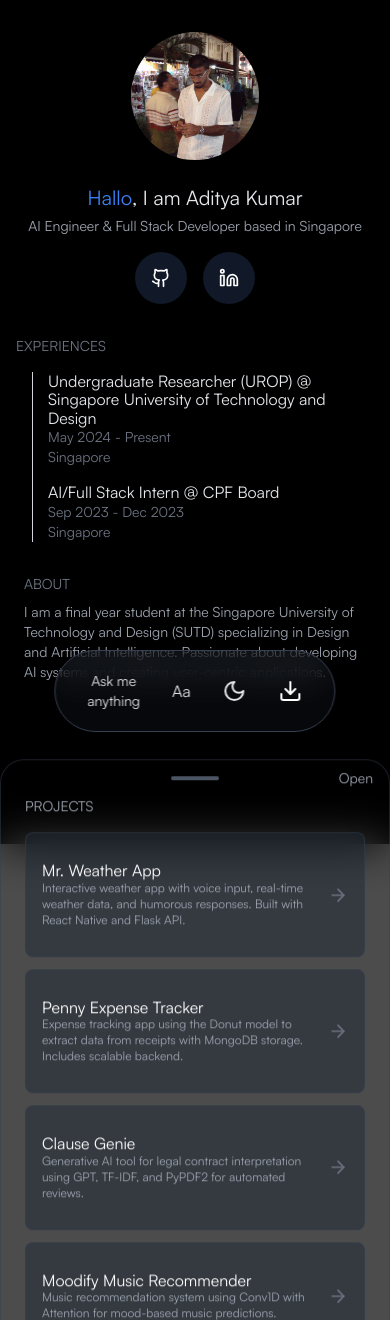
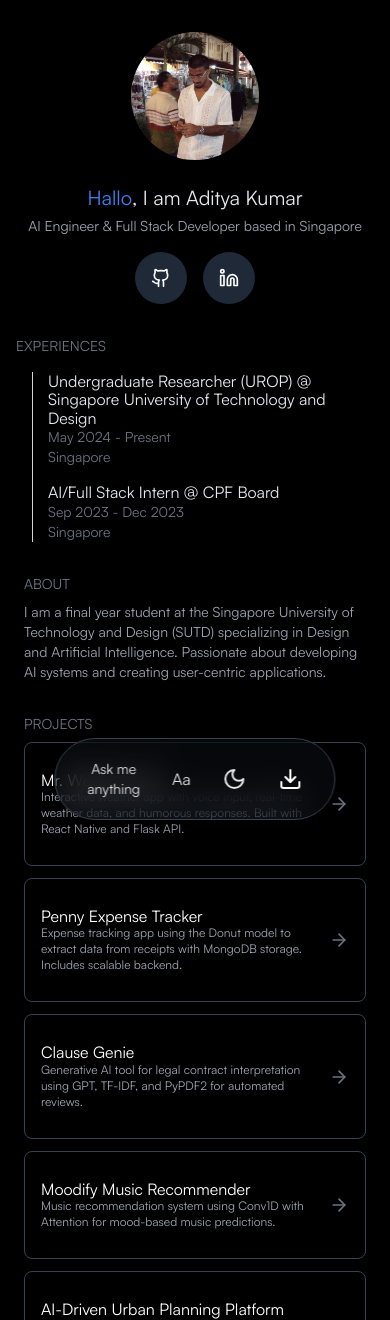
Before and after one commit to adikuma/Portfolio-Site, a React (Vite) app: page / in a window 390 px wide. Shown: the top 1320 px of the page. Before the commit the page ends 844 px from the top, so only its background shows below. Built offline with nearby package versions, Linux system fonts and the light colour scheme.

Commit message:
Draggable dropdown 4

```diff
--- a/src/App.jsx
+++ b/src/App.jsx
@@ -9,8 +9,7 @@ import {
   ExternalLink,
   Mail,
   Send,
-  ArrowRight,
-  ChevronUp,
+  ArrowRight
 } from "lucide-react";
 import profileImage from "./assets/profile-pic.jpg";
 import resume from "./assets/Resume.pdf";
@@ -192,156 +191,9 @@ const Portfolio = () => {
     },
   ];
 
-  const BottomSheet = ({ projects, darkMode }) => {
-    const [isOpen, setIsOpen] = useState(false);
-
-    // Changed position values to be more appropriate for mobile viewport
-    const sheetHeight = "90vh"; // Use viewport height instead of fixed pixels
-    const closedPosition = "80vh"; // Almost at the bottom when closed
-    const openPosition = "0vh"; // Shows most of the content when open
-
-    return (
-      <>
-        {/* Backdrop overlay when sheet is opened */}
-        {isOpen && (
-          <div
-            className="fixed inset-0 bg-black/20 backdrop-blur-sm transition-opacity duration-300"
-            style={{
-              opacity: 1,
-              zIndex: 40, // Increased z-index to ensure it's above other content
-            }}
-            onClick={() => setIsOpen(false)} // Close sheet when clicking backdrop
-          />
-        )}
-
-        <div
-          className={`fixed left-0 right-0 bottom-0 transition-transform duration-300 ease-out`}
-          style={{
-            height: sheetHeight,
-            transform: `translateY(${isOpen ? openPosition : closedPosition})`,
-            zIndex: 50, // Higher than backdrop
-          }}
-        >
-          {/* Sheet Content */}
-          <div
-            className={`w-full h-full rounded-t-3xl shadow-lg border ${
-              darkMode
-                ? "bg-black/70 border-gray-700/50 backdrop-blur-xl"
-                : "bg-white/70 border-gray-200/50 backdrop-blur-xl"
-            }`}
-          >
-            {/* Handle and Toggle Button */}
-            <div className="w-full py-4 touch-none select-none relative">
-              <div
-                className={`w-12 h-1 mx-auto rounded-full ${
-                  darkMode ? "bg-gray-600" : "bg-gray-300"
-                }`}
-              />
-              <button
-                onClick={() => setIsOpen(!isOpen)}
-                className={`absolute right-4 top-2 text-sm ${
-                  darkMode
-                    ? "text-gray-400 hover:text-gray-300"
-                    : "text-gray-600 hover:text-gray-800"
-                }`}
-              >
-                {isOpen ? "Close" : "Open"}
-              </button>
-            </div>
-
-            {/* Projects Header */}
-            <div className="px-6">
-              <h2
-                className={`text-sm uppercase mb-4 ${
-                  darkMode ? "text-gray-400" : "text-gray-500"
-                }`}
-              >
-                Projects
-              </h2>
-            </div>
-
-            {/* Projects List */}
-            <div
-              className="px-6 overflow-y-auto"
-            >
-              <div className="space-y-3">
-                {projects.map((project, index) => (
-                  <a
-                    key={index}
-                    href={project.link}
-                    target="_blank"
-                    rel="noopener noreferrer"
-                    className={`flex items-center justify-between group px-4 py-7 transition-all duration-300 border rounded-lg hover:scale-[1.02] ${
-                      darkMode
-                        ? "border-gray-700/50 bg-gray-800/50 hover:bg-gray-800/70"
-                        : "border-gray-200/50 bg-white/50 hover:bg-white/70"
-                    }`}
-                  >
-                    <div>
-                      <h3
-                        className={`text-md font-medium transition-colors ${
-                          darkMode ? "text-white" : "text-gray-900"
-                        }`}
-                      >
-                        {project.title}
-                      </h3>
-                      <h6
-                        className={`text-xs transition-colors ${
-                          darkMode ? "text-gray-400" : "text-gray-600"
-                        }`}
-                      >
-                        {project.description}
-                      </h6>
-                    </div>
-                    <ArrowRight
-                      className={`w-5 h-5 flex-shrink-0 ml-4 ${
-                        darkMode
-                          ? "text-gray-500 group-hover:text-gray-400"
-                          : "text-gray-400 group-hover:text-gray-600"
-                      }`}
-                    />
-                  </a>
-                ))}
-              </div>
-            </div>
-          </div>
-        </div>
-      </>
-    );
-  };
-
-  const MobileLayout = () => {
-    const [showEmailForm, setShowEmailForm] = useState(false);
-    const [emailSubject, setEmailSubject] = useState("");
-    const [emailMessage, setEmailMessage] = useState("");
-    const cardsRef = useRef([]);
-
-    useEffect(() => {
-      const observer = new IntersectionObserver(
-        (entries) => {
-          entries.forEach((entry) => {
-            if (entry.isIntersecting) {
-              entry.target.classList.add("translate-y-0", "opacity-100");
-            }
-          });
-        },
-        {
-          threshold: 0.1,
-          rootMargin: "-10% 0px -10% 0px",
-        }
-      );
-
-      cardsRef.current.forEach((card) => {
-        if (card) {
-          observer.observe(card);
-        }
-      });
-
-      return () => observer.disconnect();
-    }, []);
-
-    return (
-      <div className="flex flex-col my-auto ">
+  // MobileLayout Component
+  const MobileLayout = () => (
+    <div className="flex flex-col min-h-screen pb-4">
       {/* Profile Section */}
       <div className="px-6 pt-8">
         <div className="flex flex-col items-center">
@@ -349,7 +201,6 @@ const Portfolio = () => {
             src={profileImage}
             alt="Aditya Kumar"
             className="w-32 h-32 rounded-full object-cover mb-6"
-              onClick={() => setShowModal(true)}
           />
           <h1 className="text-xl text-center mb-1">
             <span
@@ -377,8 +228,8 @@ const Portfolio = () => {
               rel="noopener noreferrer"
               className={`p-4 rounded-full ${
                 darkMode
-                    ? "bg-gray-900 backdrop-blur-xl"
-                    : "bg-gray-100 backdrop-blur-xl"
+                  ? "bg-gray-800 hover:bg-gray-700"
+                  : "bg-gray-200 hover:bg-gray-300"
               } transition-colors duration-300`}
             >
               <Github
@@ -393,8 +244,8 @@ const Portfolio = () => {
               rel="noopener noreferrer"
               className={`p-4 rounded-full ${
                 darkMode
-                    ? "bg-gray-900 backdrop-blur-xl"
-                    : "bg-gray-100 backdrop-blur-xl"
+                  ? "bg-gray-800 hover:bg-gray-700"
+                  : "bg-gray-200 hover:bg-gray-300"
               } transition-colors duration-300`}
             >
               <Linkedin
@@ -403,6 +254,16 @@ const Portfolio = () => {
                 }`}
               />
             </a>
+            {/* <button
+              onClick={() => setShowEmailForm(!showEmailForm)}
+              className={`p-4 rounded-full ${
+                darkMode
+                  ? "bg-gray-800 hover:bg-gray-700"
+                  : "bg-gray-200 hover:bg-gray-300"
+              } transition-colors duration-300`}
+            >
+              <Mail className="w-5 h-5" />
+            </button> */}
           </div>
         </div>
       </div>
@@ -415,6 +276,7 @@ const Portfolio = () => {
           <div className="absolute top-0 left-4 bottom-0 w-[1px] bg-gray-300 dark:bg-gray-700"></div>
           {experiences.map((exp, index) => (
             <div key={index} className="relative flex flex-col ml-6">
+              {/* Circular marker */}
               <h3 className="text-md font-semibold">
                 {exp.title} @ {exp.company}
               </h3>
@@ -429,20 +291,52 @@ const Portfolio = () => {
       <div className="px-6 mb-8">
         <h2 className="text-sm text-gray-500 uppercase mb-2">About</h2>
         <p
-            className={`${
-              darkMode ? "text-gray-400" : "text-gray-800"
-            } text-sm`}
+          className={`${darkMode ? "text-gray-400" : "text-gray-800"} text-sm`}
         >
           I am a final year student at the Singapore University of Technology
-            and Design (SUTD) specializing in Design and Artificial
-            Intelligence. Passionate about developing AI systems and creating
-            user-centric applications.
+          and Design (SUTD) specializing in Design and Artificial Intelligence.
+          Passionate about developing AI systems and creating user-centric
+          applications.
         </p>
+      </div>
+
+      {/* Projects Section */}
+      <div className="px-6 mb-8">
+        <h2 className="text-sm text-gray-500 uppercase mb-2">Projects</h2>
+        <div className="space-y-3 ">
+          {projects.map((project, index) => (
+            <a
+              key={index}
+              href={project.link}
+              target="_blank"
+              rel="noopener noreferrer"
+              className={`flex items-center justify-between group px-4 py-7 transition-colors duration-300 border rounded-lg ${ darkMode? "border-gray-700" : "border-gray-300"}`}
+            >
+              <div>
+                <h3
+                  className={`text-md font-medium transition-colors ${
+                    darkMode ? "text-white" : "text-gray-900"
+                  }`}
+                >
+                  {project.title}
+                </h3>
+                <h6
+                  className={`text-xs transition-colors ${
+                    darkMode ? "text-gray-400" : "text-gray-900"
+                  }`}
+                >
+                  {project.description}
+                </h6>
+              </div>
+              <ArrowRight className="w-5 h-5 text-gray-500 flex-shrink-0 ml-4" />
+            </a>
+          ))}
+        </div>
       </div>
 
       {/* Floating Bottom Navbar */}
       <div
-          className={`fixed bottom-28 left-1/2 transform -translate-x-1/2 flex items-center gap-4 px-6 py-3 rounded-full shadow-lg z-100 backdrop-blur-lg bg-opacity-20 z-100 ${
+        className={`fixed bottom-6 left-1/2 transform -translate-x-1/2 flex items-center gap-4 px-6 py-3 rounded-full shadow-lg z-50 backdrop-blur-lg bg-opacity-20 ${
           darkMode
             ? "bg-gray-800 border border-gray-700"
             : "bg-gray-200 border border-gray-300"
@@ -492,6 +386,7 @@ const Portfolio = () => {
           >
             Send an Email
           </h3>
+
           <span
             className={`text-sm ${
               darkMode ? "text-gray-400" : "text-gray-600"
@@ -535,12 +430,8 @@ const Portfolio = () => {
           </div>
         </div>
       )}
-
-        {/* Bottom Sheet Projects */}
-        <BottomSheet projects={projects} darkMode={darkMode} />
     </div>
   );
-  };
 
   return (
     <div
@@ -700,31 +591,22 @@ const Portfolio = () => {
                 <a
                   key={index}
                   href={project.link}
-                  className={`group relative overflow-hidden rounded-xl p-4 sm:p-6 aspect-[7/5] transition-all duration-300 hover:-translate-y-2 hover:shadow-md ${
-                    darkMode
-                      ? "bg-gray-900 border-gray-700"
-                      : "bg-white border border-black"
-                  }`}
+                  className="group relative overflow-hidden rounded-xl bg-gray-900 p-4 sm:p-6 aspect-[6/5] transition-all duration-300 hover:-translate-y-2 hover:shadow-xl"
                   target="_blank"
                   rel="noopener noreferrer"
                 >
-                  {/* Gradient overlay only in dark mode */}
-                  {darkMode && (
                   <div
-                      className={`absolute inset-0 bg-gradient-to-br ${project.bgColor} opacity-10 group-hover:opacity-20 transition-opacity duration-300`}
+                    className={`absolute inset-0 bg-gradient-to-br ${
+                      darkMode ? project.bgColor : "from-blue-200 to-blue-900"
+                    } opacity-10 group-hover:opacity-20 transition-opacity duration-300`}
                   />
-                  )}
                   <div className="relative z-10">
                     <div className="mb-2">
-                      <h3
-                        className={`font-bold text-md ${
-                          darkMode ? "text-white" : "text-black"
-                        }`}
-                      >
+                      <h3 className="font-bold text-md text-white">
                         {project.title}
                       </h3>
                     </div>
-                    <p className="text-xs sm:text-xs text-gray-400 transition-colors duration-300">
+                    <p className="text-xs sm:text-xs text-gray-400 group-hover:text-gray-300 transition-colors duration-300">
                       {project.description}
                     </p>
                   </div>
@@ -763,31 +645,24 @@ const Portfolio = () => {
                     <a
                       key={index + 3}
                       href={project.link}
-                      className={`group relative overflow-hidden rounded-xl p-4 sm:p-6 aspect-[7/5] transition-all duration-300 hover:-translate-y-2 hover:shadow-md ${
-                        darkMode
-                          ? "bg-gray-900 border-gray-700"
-                          : "bg-white border border-black"
-                      }`}
+                      className="group relative overflow-hidden rounded-xl bg-gray-900 p-4 sm:p-6 aspect-[6/5] transition-all duration-300 hover:-translate-y-2 hover:shadow-xl"
                       target="_blank"
                       rel="noopener noreferrer"
                     >
-                      {/* Gradient overlay only in dark mode */}
-                      {darkMode && (
                       <div
-                          className={`absolute inset-0 bg-gradient-to-br ${project.bgColor} opacity-10 group-hover:opacity-20 transition-opacity duration-300`}
+                        className={`absolute inset-0 bg-gradient-to-br ${
+                          darkMode
+                            ? project.bgColor
+                            : "from-blue-200 to-blue-900"
+                        } opacity-10 group-hover:opacity-20 transition-opacity duration-300`}
                       />
-                      )}
                       <div className="relative z-10">
                         <div className="mb-2">
-                          <h3
-                            className={`font-bold text-md ${
-                              darkMode ? "text-white" : "text-black"
-                            }`}
-                          >
+                          <h3 className="font-bold text-md text-white">
                             {project.title}
                           </h3>
                         </div>
-                        <p className="text-xs sm:text-xs text-gray-400 transition-colors duration-300">
+                        <p className="text-gray-400 group-hover:text-gray-300 transition-colors duration-300 text-xs">
                           {project.description}
                         </p>
                       </div>
```
Lines whose indentation alone changed are shown as unchanged.
